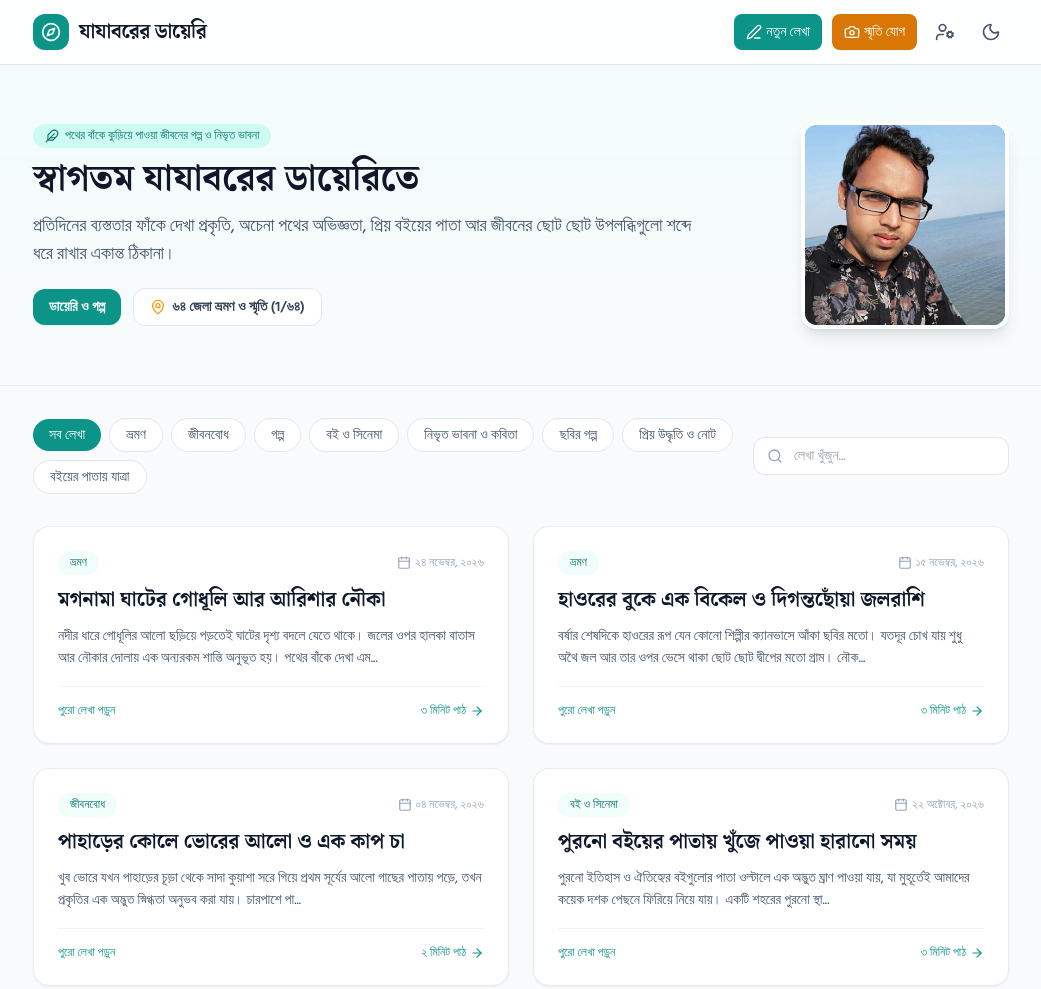
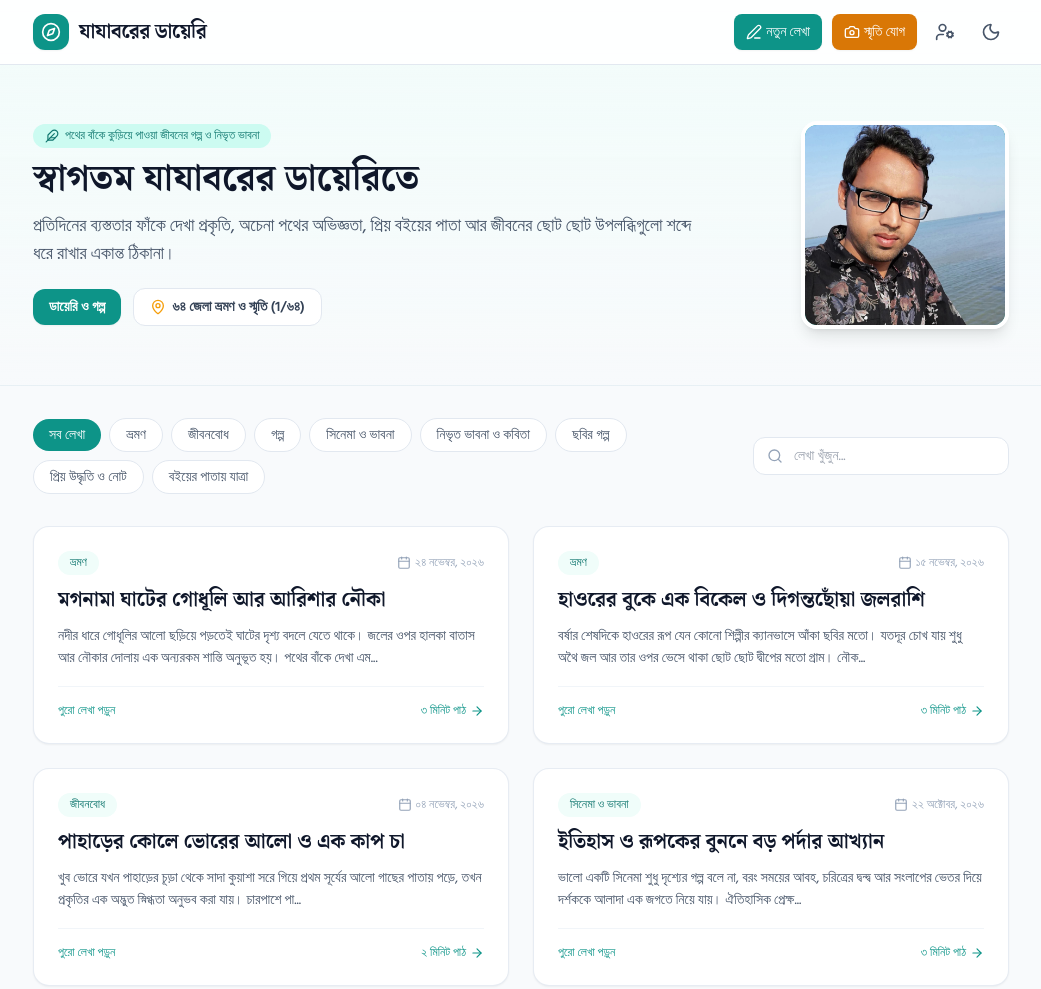
Before and after one commit to harunor366957/jajaborer-diary, a plain HTML site: page index.html in a window 1280 px wide. Shown: the top 989 px of the page, without its empty margins (119-1160 px from the left). Drawn offline with nearby package versions, Linux system fonts and the light colour scheme.

Commit message:
Update index.html

```diff
--- a/index.html
+++ b/index.html
@@ -168,8 +168,8 @@
                     <button onclick="filterByCategory('গল্প')" data-cat="গল্প" class="cat-btn px-4 py-1.5 rounded-full text-sm font-medium bg-white dark:bg-slate-900 text-slate-600 dark:text-slate-300 border border-slate-200 dark:border-slate-800 hover:border-brand-500 transition whitespace-nowrap cursor-pointer">
                         গল্প
                     </button>
-                    <button onclick="filterByCategory('বই ও সিনেমা')" data-cat="বই ও সিনেমা" class="cat-btn px-4 py-1.5 rounded-full text-sm font-medium bg-white dark:bg-slate-900 text-slate-600 dark:text-slate-300 border border-slate-200 dark:border-slate-800 hover:border-brand-500 transition whitespace-nowrap cursor-pointer">
-                        বই ও সিনেমা
+                    <button onclick="filterByCategory('সিনেমা ও ভাবনা')" data-cat="সিনেমা ও ভাবনা" class="cat-btn px-4 py-1.5 rounded-full text-sm font-medium bg-white dark:bg-slate-900 text-slate-600 dark:text-slate-300 border border-slate-200 dark:border-slate-800 hover:border-brand-500 transition whitespace-nowrap cursor-pointer">
+                        সিনেমা ও ভাবনা
                     </button>
                     <button onclick="filterByCategory('নিভৃত ভাবনা ও কবিতা')" data-cat="নিভৃত ভাবনা ও কবিতা" class="cat-btn px-4 py-1.5 rounded-full text-sm font-medium bg-white dark:bg-slate-900 text-slate-600 dark:text-slate-300 border border-slate-200 dark:border-slate-800 hover:border-brand-500 transition whitespace-nowrap cursor-pointer">
                         নিভৃত ভাবনা ও কবিতা
@@ -307,7 +307,7 @@
                             <option value="ভ্রমণ">ভ্রমণ</option>
                             <option value="জীবনবোধ">জীবনবোধ</option>
                             <option value="গল্প">গল্প</option>
-                            <option value="বই ও সিনেমা">বই ও সিনেমা</option>
+                            <option value="সিনেমা ও ভাবনা">সিনেমা ও ভাবনা</option>
                             <option value="নিভৃত ভাবনা ও কবিতা">নিভৃত ভাবনা ও কবিতা</option>
                             <option value="ছবির গল্প">ছবির গল্প</option>
                             <option value="প্রিয় উদ্ধৃতি ও নোট">প্রিয় উদ্ধৃতি ও নোট</option>
@@ -444,12 +444,12 @@
             },
             {
                 id: 4,
-                title: "পুরনো বইয়ের পাতায় খুঁজে পাওয়া হারানো সময়",
-                category: "বই ও সিনেমা",
+                title: "ইতিহাস ও রূপকের বুননে বড় পর্দার আখ্যান",
+                category: "সিনেমা ও ভাবনা",
                 date: "২২ অক্টোবর, ২০২৬",
                 readTime: "৩ মিনিট পাঠ",
                 coverImage: "",
-                content: "পুরনো ইতিহাস ও ঐতিহ্যের বইগুলোর পাতা ওল্টালে এক অদ্ভুত ঘ্রাণ পাওয়া যায়, যা মুহূর্তেই আমাদের কয়েক দশক পেছনে ফিরিয়ে নিয়ে যায়।\n\nএকটি শহরের পুরনো স্থাপত্য, মানুষের জীবনযাত্রা আর হারিয়ে যাওয়া গল্পগুলো জানার মধ্য দিয়ে আমরা আমাদের শিকড়কে চিনতে পারি। ডিজিটাল স্ক্রিনের যুগেও একটি ভালো বইয়ের পাতায় ডুবে থাকার আনন্দ কখনো পুরনো হওয়ার নয়।\n\nপ্রতি সপ্তাহে অন্তত একটি নতুন অধ্যায় পড়া মনের খোরাক জোগানোর সেরা অভ্যাস।"
+                content: "ভালো একটি সিনেমা শুধু দৃশ্যের গল্প বলে না, বরং সময়ের আবহ, চরিত্রের দ্বন্দ্ব আর সংলাপের ভেতর দিয়ে দর্শককে আলাদা এক জগতে নিয়ে যায়।\n\nঐতিহাসিক প্রেক্ষাপট বা গভীর মনস্তাত্ত্বিক কোনো আখ্যান দেখার পর অনেকক্ষণ পর্যন্ত এর রেশ মনে থেকে যায়। দেখা সিনেমার প্রিয় দৃশ্য বা ভাবনাগুলো ডায়েরিতে তুলে রাখলে পরবর্তীতে ফিরে তাকাতে ভালো লাগে।"
             },
             {
                 id: 5,
```
